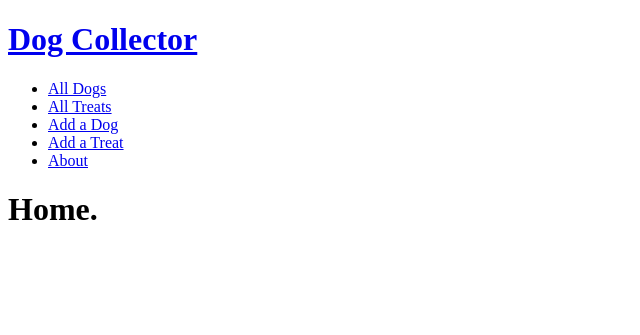
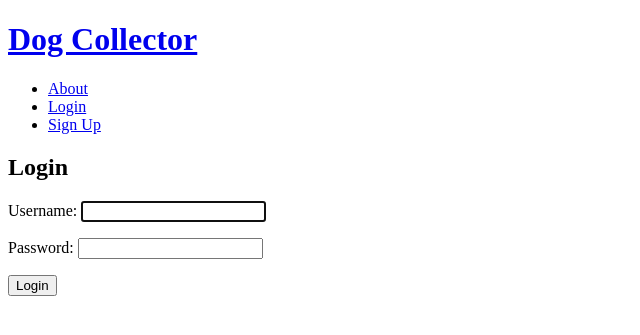
Before and after one commit to trentonwahr/dog-collector, a Django app: page / in a window 1280 px wide. Shown: the top 335 px of the page, without its empty margins (0-640 px from the left). Run offline with Django 4.2, Linux system fonts and the light colour scheme.

Commit message:
finish part 7

```diff
--- a/dogcollector/settings.py
+++ b/dogcollector/settings.py
@@ -126,6 +126,12 @@ USE_TZ = True
 
 STATIC_URL = 'static/'
 
+LOGIN_URL = 'home'
+
+LOGIN_REDIRECT_URL = 'dog-index'
+
+LOGOUT_REDIRECT_URL = 'home'
+
 # Default primary key field type
 # https://docs.djangoproject.com/en/4.2/ref/settings/#default-auto-field
 
--- a/dogcollector/urls.py
+++ b/dogcollector/urls.py
@@ -20,4 +20,5 @@ from django.urls import path, include
 urlpatterns = [
     path('admin/', admin.site.urls),
     path('', include('main_app.urls')),
+    path('accounts/', include('django.contrib.auth.urls')),
 ]
--- a/main_app/models.py
+++ b/main_app/models.py
@@ -25,6 +25,7 @@ class Dog(models.Model):
   description = models.TextField(max_length=250)
   age = models.IntegerField()
   treats = models.ManyToManyField(Treat)
+  user = models.ForeignKey(User, on_delete=models.CASCADE)
 
   def __str__(self):
     return self.name
--- a/main_app/templates/base.html
+++ b/main_app/templates/base.html
@@ -25,11 +25,18 @@
     </div>
     <nav>
       <ul>
+        {% if user.is_authenticated %}
         <li><a href="{% url 'dog-index' %}">All Dogs</a></li>
         <li><a href="{% url 'treat-index' %}">All Treats</a></li>
         <li><a href="{% url 'dog-create' %}">Add a Dog</a></li>
         <li><a href="{% url 'treat-create' %}">Add a Treat</a></li>
         <li><a href="{% url 'about' %}">About</a></li>
+        <li><a href="{% url 'logout' %}">Log Out</a></li>
+        {% else %}
+        <li><a href="{% url 'about' %}">About</a></li>
+        <li><a href="{% url 'home' %}">Login</a></li>
+        <li><a href="{% url 'signup' %}">Sign Up</a></li>
+        {% endif %}
       </ul>
     </nav>
   </header>
--- a/main_app/templates/home.html
+++ b/main_app/templates/home.html
@@ -7,6 +7,16 @@
 
 {% block content %}
 
-<h1>Home.</h1>
+{% if not user.is_authenticated %}
+  <section>
+    <form action="{% url 'home' %}" method="post" class="login">
+      {% csrf_token %}
+      <h1>Login</h1>
+      {{ form.as_p }}
+      <input type="hidden" name="next" value="{{ next }}">
+      <button type="submit" class="btn submit">Login</button>
+    </form>
+  </section>
+{% endif %}
 
 {% endblock %}
--- a/main_app/urls.py
+++ b/main_app/urls.py
@@ -2,7 +2,7 @@ from django.urls import path
 from . import views
 
 urlpatterns = [
-  path('', views.home, name='home'),
+  path('', views.Home.as_view(), name='home'),
   path('about/', views.about, name='about'),
   path('dogs/', views.dog_index, name='dog-index'),
   path('dogs/<int:dog_id>/', views.dog_detail, name='dog-detail'),
@@ -16,4 +16,5 @@ urlpatterns = [
   path('treats/', views.TreatList.as_view(), name='treat-index'),
   path('treats/<int:pk>/update/', views.TreatUpdate.as_view(), name='treat-update'),
   path('treats/<int:pk>/delete/', views.TreatDelete.as_view(), name='treat-delete'),
+  path('accounts/signup/', views.signup, name='signup'),
 ]
--- a/main_app/views.py
+++ b/main_app/views.py
@@ -9,34 +9,41 @@ from django.contrib.auth.mixins import LoginRequiredMixin
 from .models import Dog, Treat
 from .forms import NapForm
 
-def home(request):
-  return render(request, 'home.html')
+class Home(LoginView):
+  template_name = 'home.html'
 
 def about(request):
   return render(request, 'about.html')
 
+@login_required
 def dog_index(request):
-  dogs = Dog.objects.all()
+  dogs = Dog.objects.filter(user=request.user)
   return render(request, 'dogs/index.html', { 'dogs': dogs })
 
+@login_required
 def dog_detail(request, dog_id):
   dog = Dog.objects.get(id=dog_id)
   treats_dog_doesnt_have = Treat.objects.exclude(id__in = dog.treats.all().values_list('id'))
   nap_form = NapForm()
   return render(request, 'dogs/detail.html', { 'dog': dog, 'nap_form': nap_form, 'treats': treats_dog_doesnt_have })
 
-class DogCreate(CreateView):
+class DogCreate(LoginRequiredMixin, CreateView):
   model = Dog
   fields = ['name', 'breed', 'description', 'age']
 
-class DogUpdate(UpdateView):
+  def form_valid(self, form):
+    form.instance.user = self.request.user
+    return super().form_valid(form)
+
+class DogUpdate(LoginRequiredMixin, UpdateView):
   model = Dog
   fields = ['breed', 'description', 'age']
 
-class DogDelete(DeleteView):
+class DogDelete(LoginRequiredMixin, DeleteView):
   model = Dog
   success_url = '/dogs/'
 
+@login_required
 def add_nap(request, dog_id):
   form = NapForm(request.POST)
   if form.is_valid():
@@ -45,24 +52,39 @@ def add_nap(request, dog_id):
     new_nap.save()
   return redirect('dog-detail', dog_id=dog_id)
 
-class TreatCreate(CreateView):
+class TreatCreate(LoginRequiredMixin, CreateView):
   model = Treat
   fields = '__all__'
 
-class TreatList(ListView):
+class TreatList(LoginRequiredMixin, ListView):
   model = Treat
 
-class TreatDetail(DetailView):
+class TreatDetail(LoginRequiredMixin, DetailView):
   model = Treat
 
-class TreatUpdate(UpdateView):
+class TreatUpdate(LoginRequiredMixin, UpdateView):
   model = Treat
   fields = ['name', 'size']
 
-class TreatDelete(DeleteView):
+class TreatDelete(LoginRequiredMixin, DeleteView):
   model = Treat
   success_url = '/treat/'
 
+@login_required
 def assoc_treat(request, dog_id, treat_id):
   Dog.objects.get(id=dog_id).treats.add(treat_id)
   return redirect('dog-detail', dog_id=dog_id)
+
+def signup(request):
+  error_message = ''
+  if request.method == 'POST':
+    form = UserCreationForm(request.POST)
+    if form.is_valid():
+      user = form.save()
+      login(request, user)
+      return redirect('dog-index')
+    else:
+      error_message = 'Invalid sign up - try again'
+  form = UserCreationForm()
+  context = {'form': form, 'error_message': error_message}
+  return render(request, 'signup.html', context)
```
Also changed, not shown: main_app/templates/signup.html (added, +24 -0 lines), main_app/migrations/0005_dog_user.py (added).
